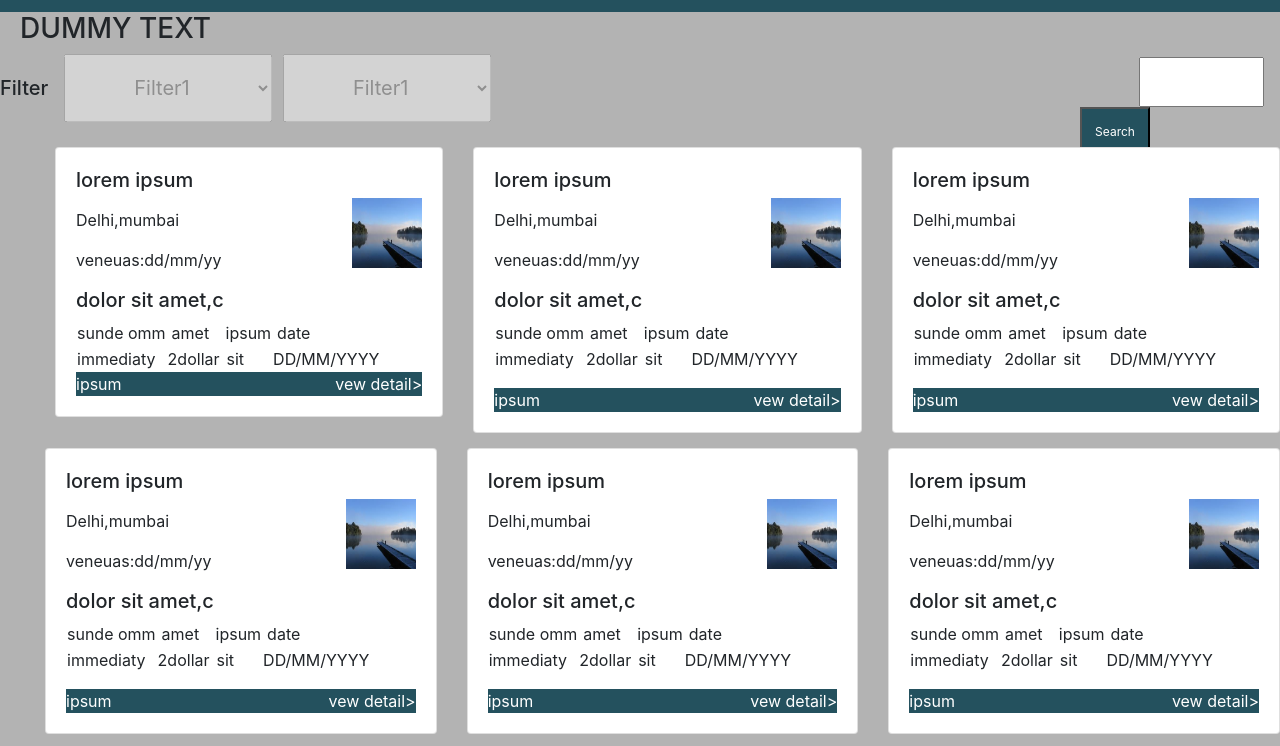
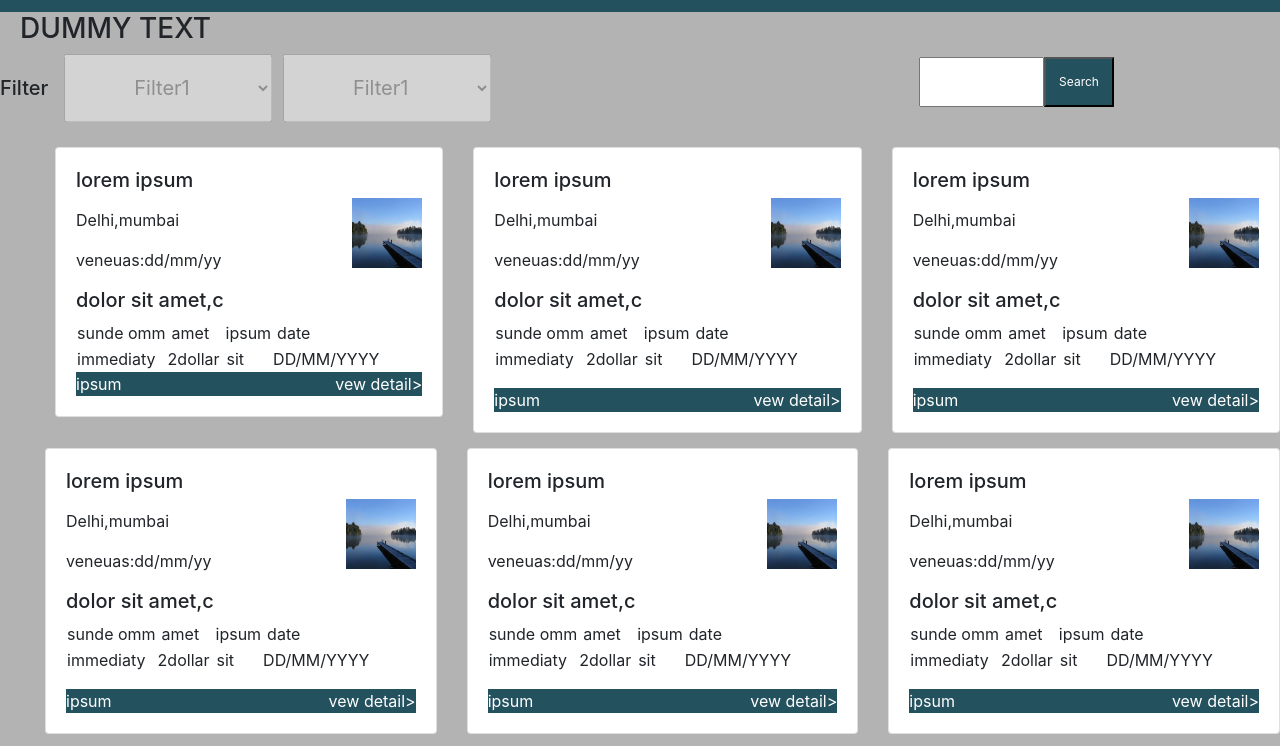
Before and after one commit to roopamdhoot/IRSC_assignment, a plain HTML site: page index.html in a window 1280 px wide. Shown: the part 84-830 px from the top of the page. Drawn offline with nearby package versions, Linux system fonts and the light colour scheme.

Commit message:
Update index.html

```diff
--- a/index.html
+++ b/index.html
@@ -77,7 +77,7 @@
 
       <select disabled style="padding-left:65px;padding-right:65px;padding-top:20px;padding-bottom:20px">
           <option>Filter1</option>
-          </select><div style="position: absolute;" class="col-xl-15"><div style="margin-top:-65px;"><input type="text" style="width:125px;height:50px;margin-left:1139px;"><button style="float:right;background-color:#24515e;color:white;height: 50px;width: 70px;padding-top:2px;margin-right:130px;font-size:12px;">Search</button></div></h5>
+          </select><div style="position: absolute;" class="col-xl-15"><div style="margin-top:-65px;"><input type="text" style="width:125px;height:50px;margin-left:919px;"><button style="float:right;background-color:#24515e;color:white;height: 50px;width: 70px;padding-top:2px;margin-right:130px;font-size:12px;">Search</button></div></h5>
         </div>
     </section>
     <section style="margin-left:25px;margin-top:25px">
```
